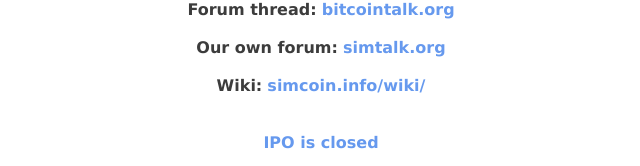
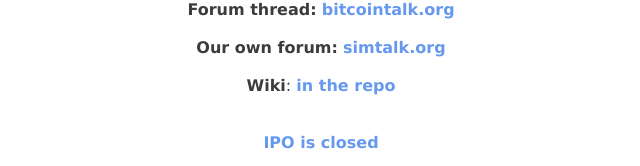
Before and after one commit to NxtChg/simcoin, a browser extension: page web/simcoin.info/index.html in a window 1280 px wide. Shown: the part 447-613 px from the top of the page, without its empty margins (319-959 px from the left). Drawn offline with Linux system fonts and the light colour scheme.

Commit message:
Wiki link updated.

```diff
--- a/web/simcoin.info/index.html
+++ b/web/simcoin.info/index.html
@@ -29,7 +29,7 @@
 	<br><br>
 	<b>Forum thread:</b> <a href="https://bitcointalk.org/index.php?topic=561294" class=lnk>bitcointalk.org</a><br><br>
 	<b>Our own forum:</b> <a href="https://simtalk.org:444/" class=lnk>simtalk.org</a><br><br>
-	<b>Wiki:</b> <a href="https://simcoin.info/wiki/Main_Page" class=lnk>simcoin.info/wiki/</a><br><br>
+	<b>Wiki</b>: <a href="https://github.com/NxtChg/simcoin/wiki" class=lnk>in the repo</a><br><br>
 
 	<br><a href="ipo/index.php" class=lnk>IPO is closed</a>
 </div>
```
